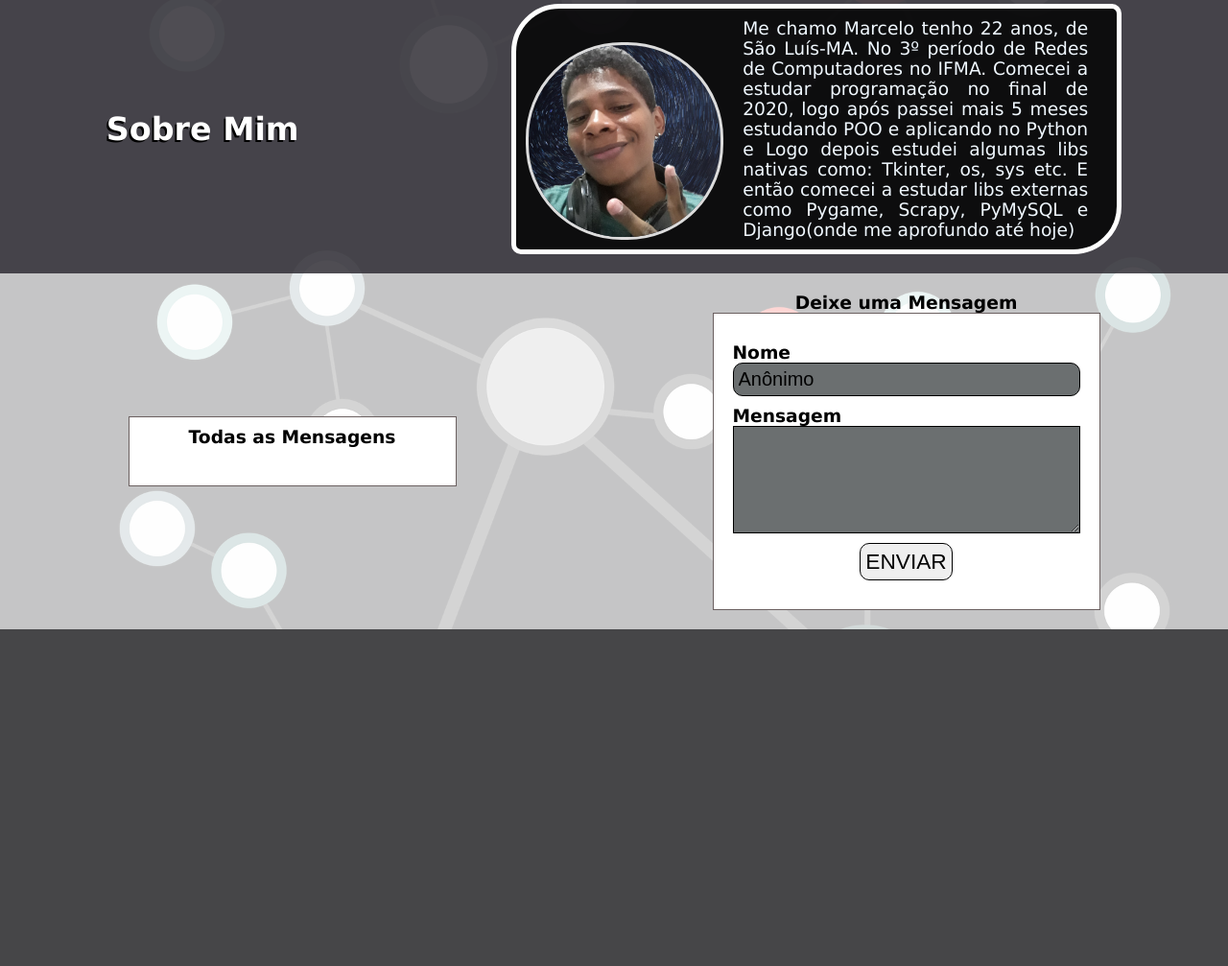
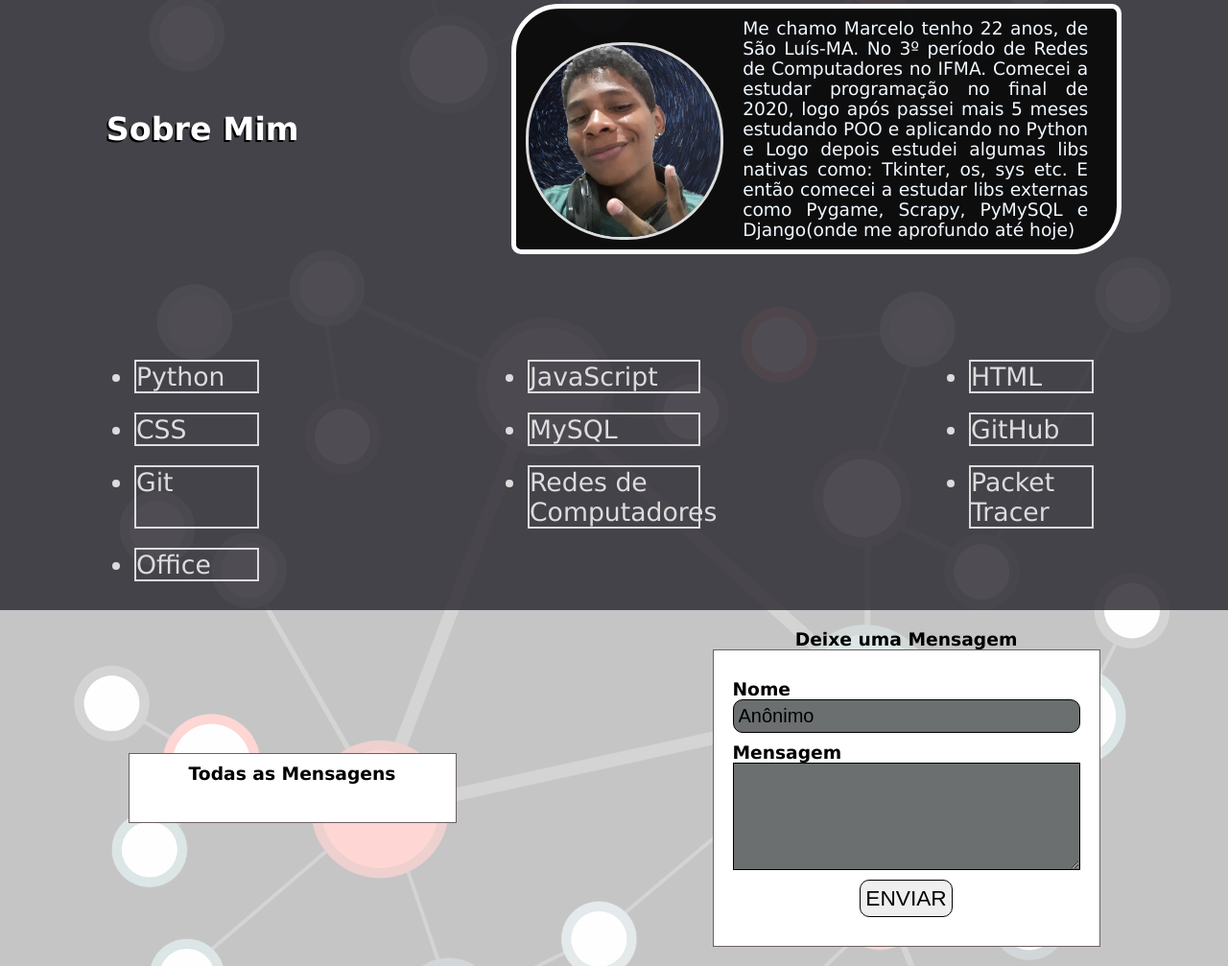
Before and after one commit to marcelo-py/portfolio3.0, a Django app: template portfolio/templates/index.html in a window 1280 px wide. Shown: the part 789-1796 px from the top of the page at 96% size. Before the commit the page ends 1445 px from the top, so only its background shows below. Run offline with Django 3.2, Linux system fonts and the light colour scheme; the template is opened without the code that fills it: values that come from a table or form of the project are taken from there, others are empty; some libraries are stand-ins or nearby versions.

Commit message:
layout das skills

```diff
--- a/portfolio/templates/index.html
+++ b/portfolio/templates/index.html
@@ -8,7 +8,7 @@
         <nav>
             <ul>
                 <li><a href="#pai-sobre">Sobre</a></li>
-                <li><a href="">Habilidades</a></li>
+                <li><a href="#habilidades">Habilidades</a></li>
                 <li><a href="">Contatos</a></li>
                 <li><a href="">Projetos</a></li>
             </ul>
@@ -62,6 +62,22 @@
                 </div>
             </div>
         </section>
+
+        <section class="pai-habilidades" id="habilidades">
+            <ul>
+                <li>Python</li>
+                <li>JavaScript</li>
+                <li>HTML</li>
+                <li>CSS</li>
+                <li>MySQL</li>
+                <li>GitHub</li>
+                <li>Git</li>
+                <li>Redes de Computadores</li>
+                <li>Packet Tracer</li>
+                <li>Office</li>
+            </ul>
+
+        </section>
     </main>
     <section id="mensagemComentarioForm">
         <div>
--- a/statics/css/styles.css
+++ b/statics/css/styles.css
@@ -171,8 +171,18 @@ body{
     text-align: justify;
 }
 
-
-
+.pai-habilidades ul{
+    display: grid;
+    grid-template-columns: 150px 200px 150px;
+    justify-content: space-around;
+    margin-top: 100px;
+}
+.pai-habilidades ul li{
+    font-size: 20pt;
+    color: #dcdcdc;
+    border: 2px solid;
+    margin: 10px;
+}
 
 
 
```
